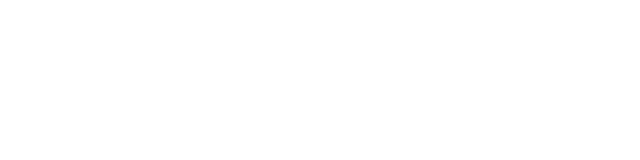
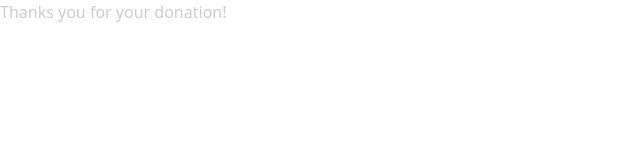
Before and after one commit to CandelaReynoso/Proyecto_Final_PetBook, a React (Vite) app in the folder client/: page /thanks in a window 1280 px wide. Before the commit this address had no page. Shown: the top 160 px of the page, without its empty margins (0-640 px from the left). Built offline with nearby package versions, Linux system fonts and the light colour scheme.

Commit message:
thanks page added for donations

```diff
--- a/client/src/App.jsx
+++ b/client/src/App.jsx
@@ -13,6 +13,7 @@
 import './index.css'
 import FormCreatePet from "./COMPONENTS/FORMS/FormCreatePet";
 import FormAdoption from './COMPONENTS/FORMS/FormAdoption'
+import Successfully from "./Components/DONATION/Successfully";
 
 
 function App() {
@@ -32,7 +33,7 @@
         <Route path="/FormContact" element={<FormContact/>} />
         <Route path="/FormCreatePet" element={<FormCreatePet/>}/>
         <Route path="/donate" element={<Donations />} />
-
+        <Route path="/thanks" element={<Successfully />} />
 
       </Routes>
     </div>
--- /dev/null
+++ b/client/src/COMPONENTS/DONATION/Successfully.jsx
@@ -0,0 +1,7 @@
+export default function Successfully(){
+    return (
+        <div>
+            <h1>Thanks you for your donation!</h1>
+        </div>
+    )
+}
```
Also changed, not shown: 1 other file (tests, documents, lock files or other folders).
